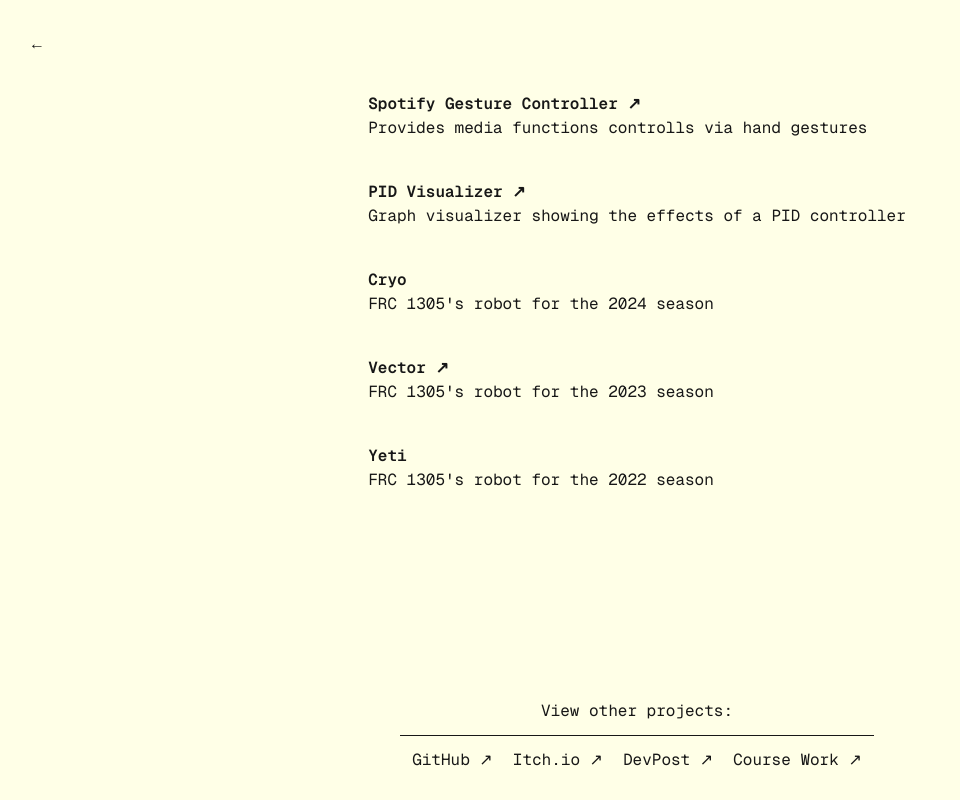
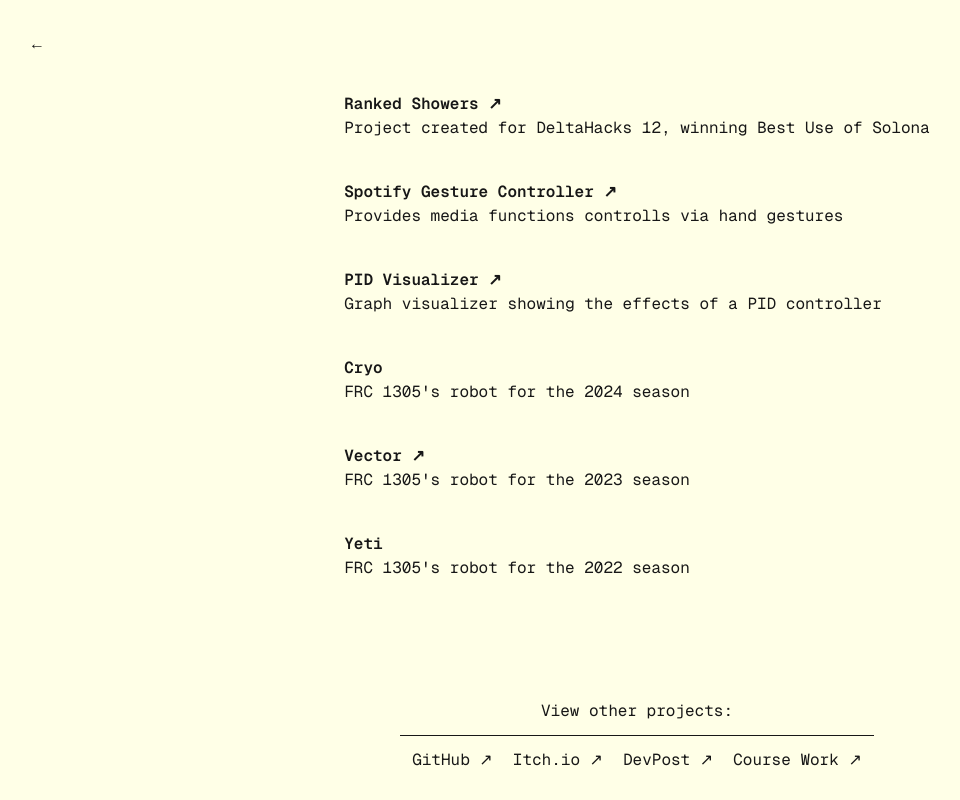
Before and after one commit to InukaSilva/InukaSilva.github.io, a Next.js app: page /Projects in a window 1280 px wide. Shown: the whole page, without its empty margins (3-963 px from the left). Built offline with nearby package versions, Linux system fonts and the light colour scheme.

Commit message:
added a project

```diff
--- a/src/app/Projects/page.tsx
+++ b/src/app/Projects/page.tsx
@@ -18,6 +18,14 @@ export default function Home() {
         </div>
         <div className="flex flex-col h-screen justify-center items-center text-center">
           <div className="flex flex-col justfity-center items-sart">
+            <a href="https://devpost.com/software/shower-cxbfr9" className="flex flex-col flex-start items-start p-5">
+                <div className="font-semibold">
+                  Ranked Showers ↗
+                </div>
+                <div>
+                  Project created for DeltaHacks 12, winning Best Use of Solona
+                </div>
+            </a>
             <a href="https://github.com/InukaSilva/Spotify_Gesture_Control" className="flex flex-col flex-start items-start p-5">
                 <div className="font-semibold">
                   Spotify Gesture Controller ↗
```
